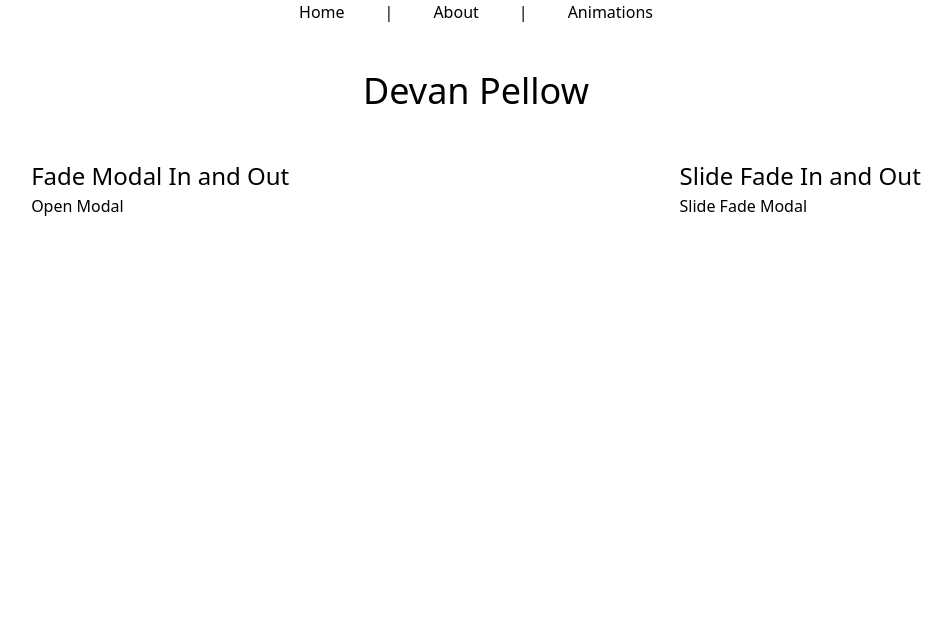
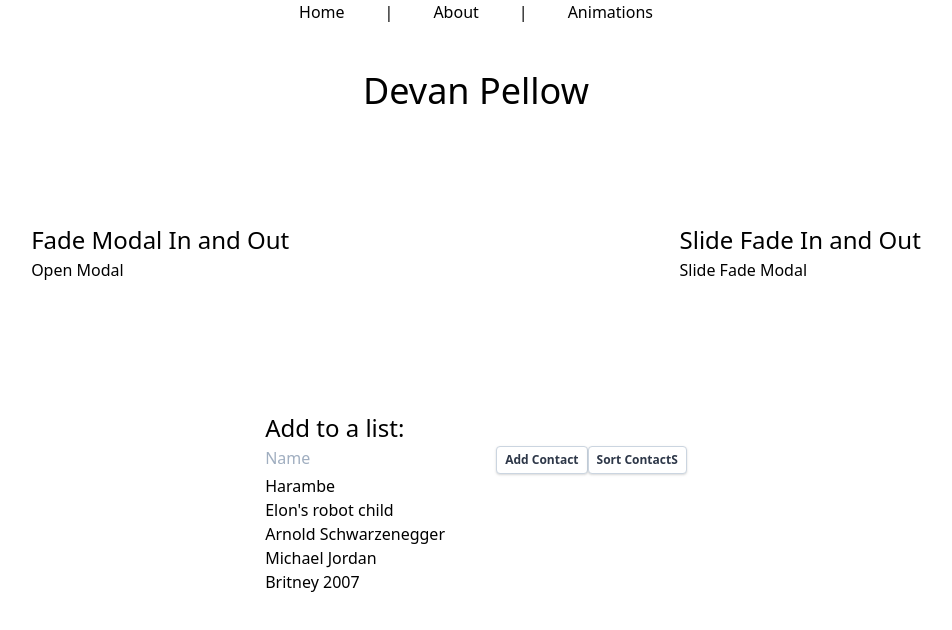
Before and after one commit to devanpellow/portfolio, a Vue app: page /#/animations in a window 1280 px wide. Shown: the top 630 px of the page, without its empty margins (164-1116 px from the left). Built offline with nearby package versions, Linux system fonts and the light colour scheme.

Commit message:
added group transitions

```diff
--- a/src/components/AnimationOne.vue
+++ b/src/components/animations/AnimationOne.vue
@@ -1,7 +1,7 @@
 <template>
   <div>
     <div class="text-2xl" v-text="title"></div>
-    <div class="home">
+    <div>
       <button @click="toggleModal">Open Modal</button>
       <transition name="fade">
         <div v-if="isOpen" class="modal w-48 h-48 bg-gray-400 rounded-lg">
--- /dev/null
+++ b/src/components/animations/AnimationThree.vue
@@ -0,0 +1,62 @@
+<template>
+  <div>
+    <div class="text-2xl" v-text="title"></div>
+    <div>
+      <input type="text" v-model="newContact" placeholder="Name" />
+      <button
+        @click="addContact"
+        class="bg-white text-xs hover:bg-gray-100 text-gray-800 font-semibold py-1 px-2 border border-gray-400 rounded shadow"
+      >
+        Add Contact
+      </button>
+      <button
+        @click="sortContact"
+        class="bg-white text-xs hover:bg-gray-100 text-gray-800 font-semibold py-1 px-2 border border-gray-400 rounded shadow"
+      >
+        Sort ContactS
+      </button>
+
+      <transition-group name="slide-up" tag="ul" appear>
+        <li v-for="contact in contacts" :key="contact">
+          {{ contact }}
+        </li>
+      </transition-group>
+    </div>
+  </div>
+</template>
+
+<script>
+export default {
+  data: function() {
+    return {
+      title: "Add to a list:",
+      newContact: "",
+      contacts: ["Harambe", "Elon's robot child", "Arnold Schwarzenegger", "Michael Jordan", "Britney 2007"],
+    };
+  },
+  methods: {
+    addContact() {
+      this.contacts.push(this.newContact)
+      this.newContact = ""
+    },
+    sortContact() {
+      this.contacts.sort()
+    },
+  },
+};
+</script>
+
+<style>
+.slide-up-enter {
+  transform: translateY(10px);
+  opacity: 0;
+}
+
+.slide-up-enter-active {
+  transition: all 0.5s ease;
+}
+
+.slide-up-move {
+  transition: transform 0.8s ease-in-out;
+}
+</style>
--- a/src/components/AnimationTwo.vue
+++ b/src/components/animations/AnimationTwo.vue
@@ -1,7 +1,7 @@
 <template>
   <div>
     <div class="text-2xl" v-text="title"></div>
-    <div class="home">
+    <div>
       <button @click="slideModal">Slide Fade Modal</button>
       <transition name="slide-fade">
         <div v-if="isOpen" class="modal w-48 h-48 bg-gray-400 rounded-lg">
--- a/src/pages/PageAnimation.vue
+++ b/src/pages/PageAnimation.vue
@@ -1,22 +1,29 @@
 <template>
   <div class="">
     <Header></Header>
-    <div class="w-full flex justify-center justify-around">
-      <AnimationOne></AnimationOne>
-      <AnimationTwo></AnimationTwo>
+    <div class="flex flex-col">
+      <div class="w-full my-16 flex justify-center justify-around">
+        <AnimationOne />
+        <AnimationTwo />
+      </div>
+      <div class="w-full my-16 flex justify-center justify-around">
+        <AnimationThree />
+      </div>
     </div>
   </div>
 </template>
 
 <script>
 import Header from "../components/Header.vue";
-import AnimationOne from "../components/AnimationOne.vue";
-import AnimationTwo from "../components/AnimationTwo";
+import AnimationOne from "../components/animations/AnimationOne.vue";
+import AnimationTwo from "../components/animations/AnimationTwo";
+import AnimationThree from "../components/animations/AnimationThree";
 export default {
   components: {
     Header,
     AnimationOne,
     AnimationTwo,
+    AnimationThree,
   },
 };
 </script>
```
